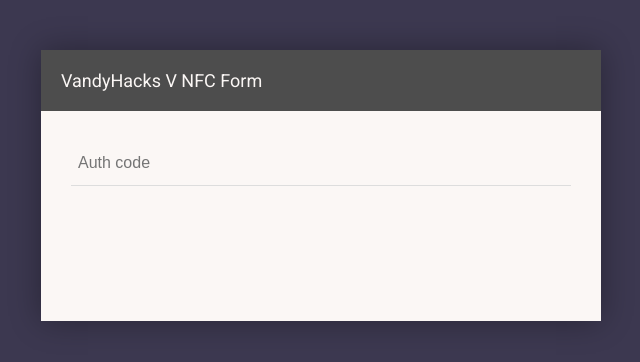
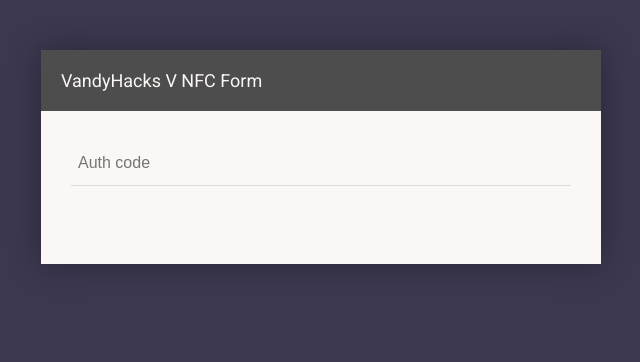
Before and after one commit to VandyHacks/NFC, a plain HTML site: page nfc-site/index.html in a window 1280 px wide. Shown: the whole page, without its empty margins (319-959 px from the left). Drawn offline with Linux system fonts and the light colour scheme; no server answers.

Commit message:
changed student info color and div height

```diff
--- a/nfc-site/styles.css
+++ b/nfc-site/styles.css
@@ -15,6 +15,8 @@
 
 #student-info {
     white-space: pre;
+    color: black;
+    height: 0px;
 }
 
 .form-style-8{
```
Lines whose indentation alone changed are shown as unchanged.
